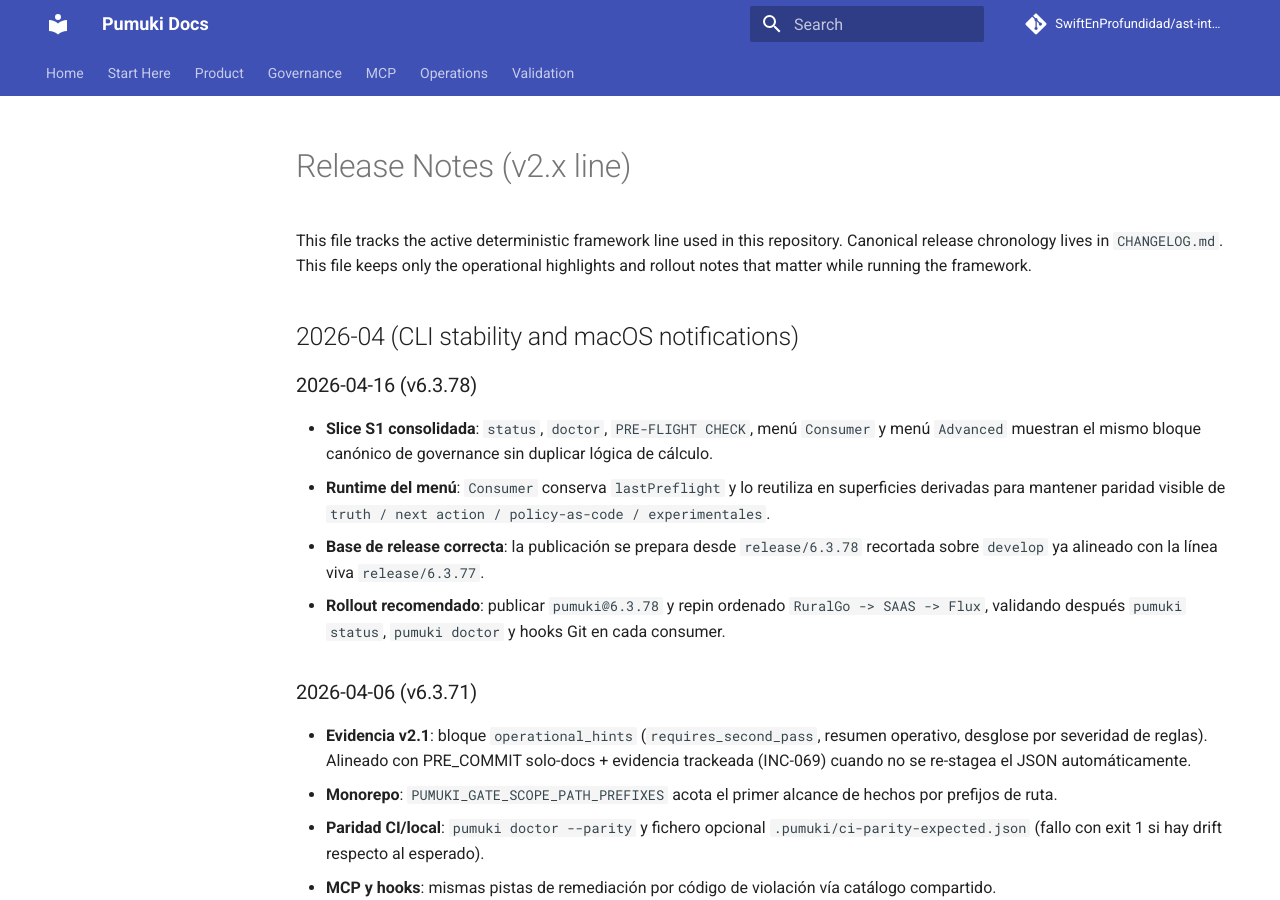
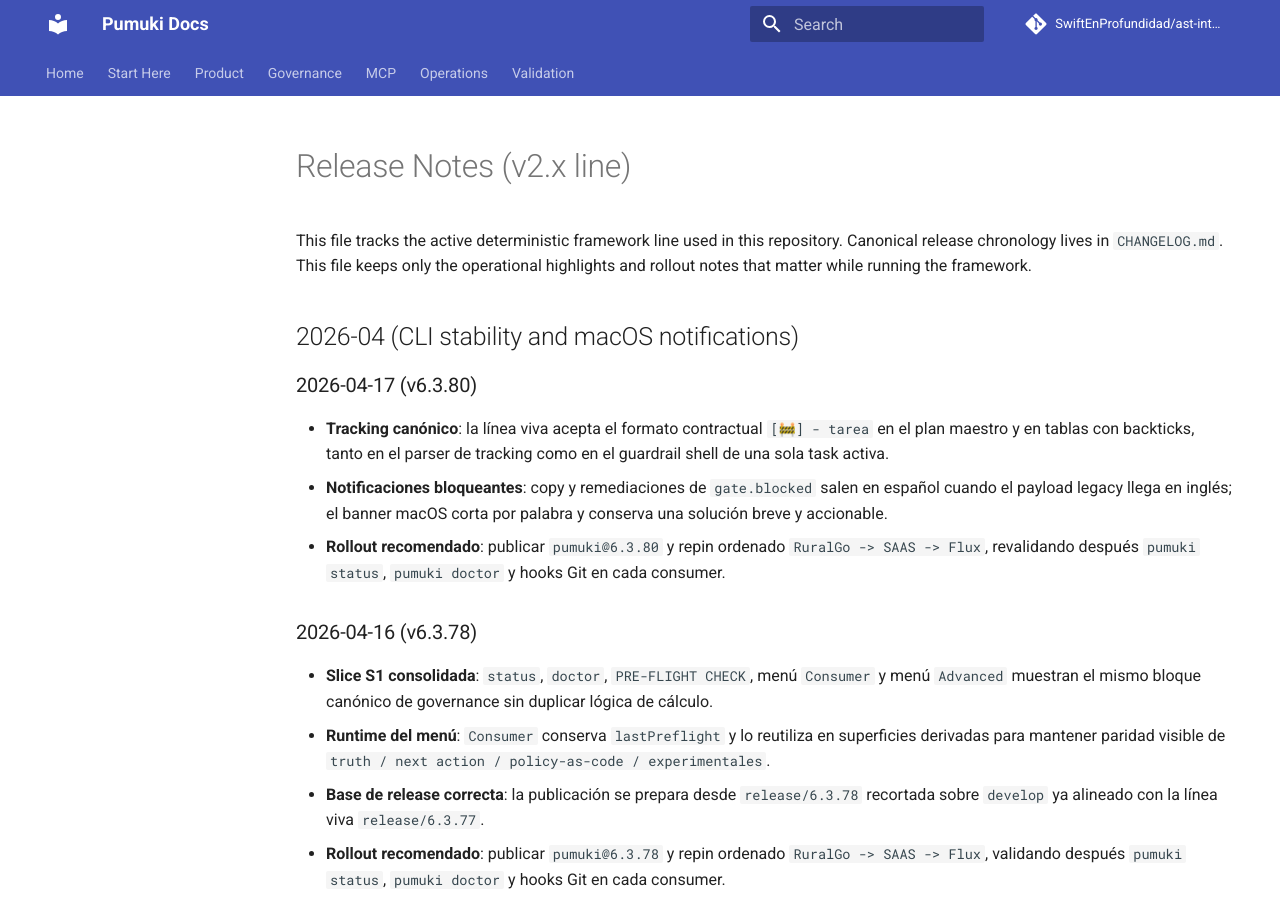
Before and after one commit to SwiftEnProfundidad/ast-intelligence-hooks, an MkDocs documentation site: the page built from docs/operations/RELEASE_NOTES.md, in a window 1280 px wide and 900 px high. Built offline with MkDocs 1.6.1 and Material for MkDocs 9.7.7, drawn with Linux system fonts in a browser that asks for light colours; comment, search, counter and statistics services are not loaded.

Commit message:
chore(release): prepare 6.3.80

```diff
--- a/docs/operations/RELEASE_NOTES.md
+++ b/docs/operations/RELEASE_NOTES.md
@@ -5,6 +5,12 @@ Canonical release chronology lives in `CHANGELOG.md`.
 This file keeps only the operational highlights and rollout notes that matter while running the framework.
 
 ## 2026-04 (CLI stability and macOS notifications)
+
+### 2026-04-17 (v6.3.80)
+
+- **Tracking canónico**: la línea viva acepta el formato contractual `[🚧] - tarea` en el plan maestro y en tablas con backticks, tanto en el parser de tracking como en el guardrail shell de una sola task activa.
+- **Notificaciones bloqueantes**: copy y remediaciones de `gate.blocked` salen en español cuando el payload legacy llega en inglés; el banner macOS corta por palabra y conserva una solución breve y accionable.
+- **Rollout recomendado**: publicar `pumuki@6.3.80` y repin ordenado `RuralGo -> SAAS -> Flux`, revalidando después `pumuki status`, `pumuki doctor` y hooks Git en cada consumer.
 
 ### 2026-04-16 (v6.3.78)
 
--- a/package.json
+++ b/package.json
@@ -1,6 +1,6 @@
 {
   "name": "pumuki",
-  "version": "6.3.78",
+  "version": "6.3.80",
   "description": "Enterprise-grade AST Intelligence System with multi-platform support (iOS, Android, Backend, Frontend) and Feature-First + DDD + Clean Architecture enforcement. Includes dynamic violations API for intelligent querying.",
   "main": "index.js",
   "bin": {
```
Also changed, not shown: CHANGELOG.md (+13 -0 lines), 2 other files.
